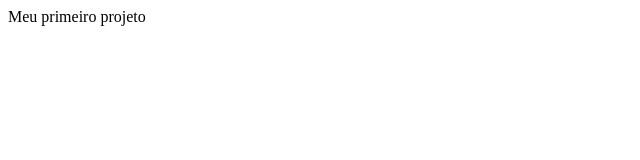
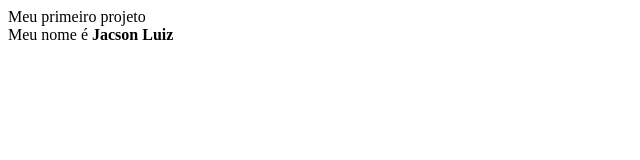
Before and after one commit to JacsonLuiz/TesteGitUCGestaoeQualidade2025-1, a plain HTML site: page index.html in a window 1280 px wide. Shown: the whole page, without its empty margins (0-640 px from the left). Drawn offline with Linux system fonts and the light colour scheme.

Commit message:
Alterei colocando meu nome no documento em negrito!

```diff
--- a/index.html
+++ b/index.html
@@ -3,5 +3,8 @@
   <head>
     <title>Meu primeiro projeto</title>
   </head>
-  <body>Meu primeiro projeto</body>
+  <body>
+Meu primeiro projeto<br>
+Meu nome é <b>Jacson Luiz</b>
+  </body>
 </html>
```
